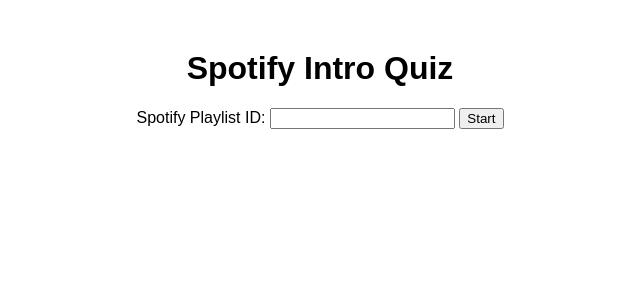
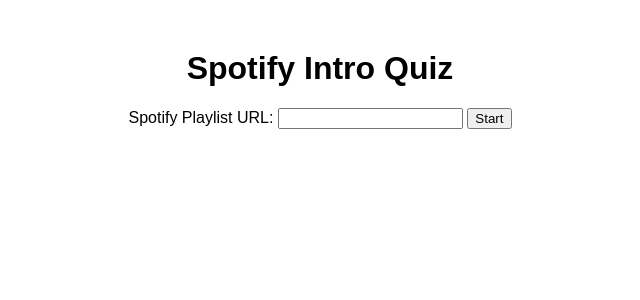
Before and after one commit to denden711/Spotify-API-IntroQuiz, a Flask app: page / in a window 1280 px wide. Shown: the top 300 px of the page, without its empty margins (320-960 px from the left). Run offline with Flask 2, Linux system fonts and the light colour scheme.

Commit message:
Update index.html

```diff
--- a/templates/index.html
+++ b/templates/index.html
@@ -18,8 +18,8 @@
 <body>
     <h1>Spotify Intro Quiz</h1>
     <form id="playlist-form">
-        <label for="playlist_id">Spotify Playlist ID:</label>
-        <input type="text" id="playlist_id" name="playlist_id" required>
+        <label for="playlist_url">Spotify Playlist URL:</label>
+        <input type="text" id="playlist_url" name="playlist_url" required>
         <button type="submit">Start</button>
     </form>
     <div id="quiz-container">
@@ -34,7 +34,8 @@
     <script>
         document.getElementById('playlist-form').addEventListener('submit', async (event) => {
             event.preventDefault();
-            const playlistId = document.getElementById('playlist_id').value;
+            const playlistUrl = document.getElementById('playlist_url').value;
+            const playlistId = extractPlaylistId(playlistUrl);
             const response = await fetch('/quiz', {
                 method: 'POST',
                 headers: {
@@ -50,4 +51,25 @@
             document.getElementById('play-button').addEventListener('click', () => {
                 const audio = new Audio(track.preview_url);
                 const playbackTime = parseFloat(document.getElementById('playback-time').value);
-                aud
+                audio.play();
+                setTimeout(() => audio.pause(), playbackTime * 1000);
+            });
+        });
+
+        document.getElementById('playback-time').addEventListener('input', (event) => {
+            const playbackTime = event.target.value;
+            document.getElementById('playback-time-label').innerText = `${playbackTime} seconds`;
+        });
+
+        document.getElementById('answer-button').addEventListener('click', () => {
+            document.getElementById('answer').style.display = 'block';
+        });
+
+        function extractPlaylistId(url) {
+            const regex = /playlist\/([a-zA-Z0-9]+)\?/;
+            const match = url.match(regex);
+            return match ? match[1] : '';
+        }
+    </script>
+</body>
+</html>
```
